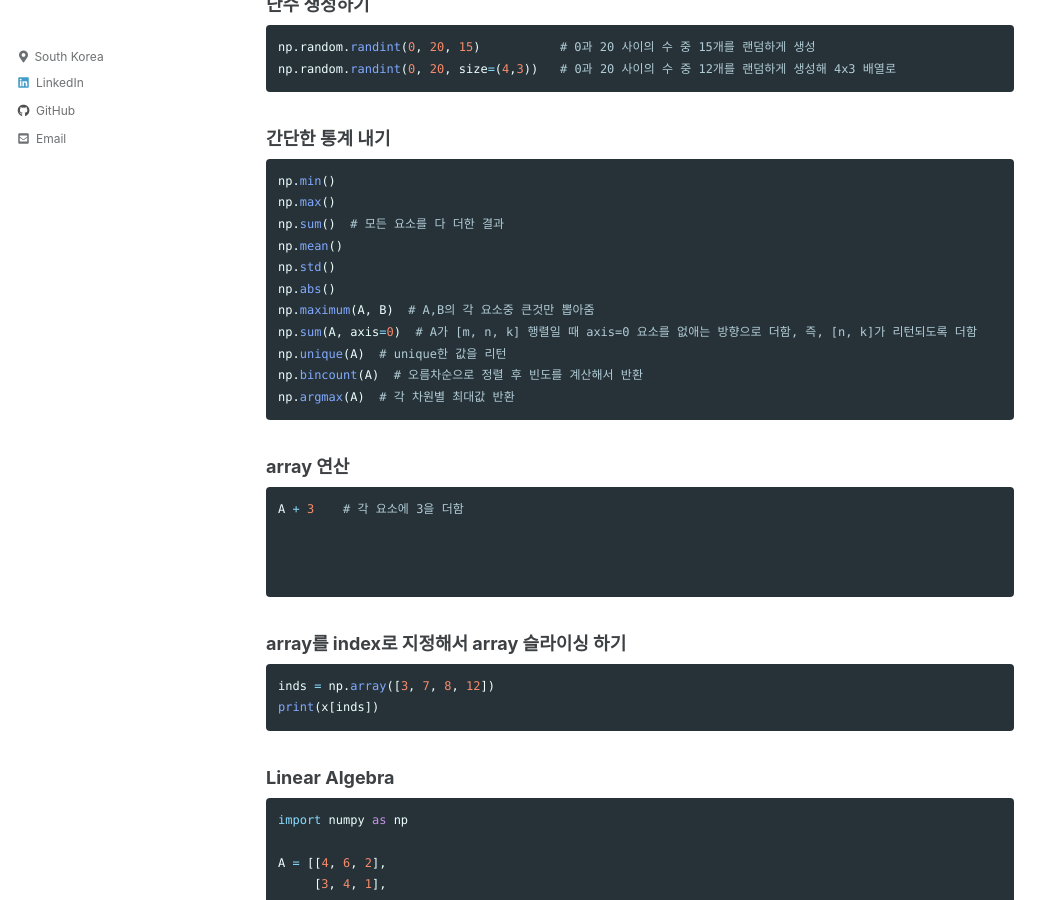
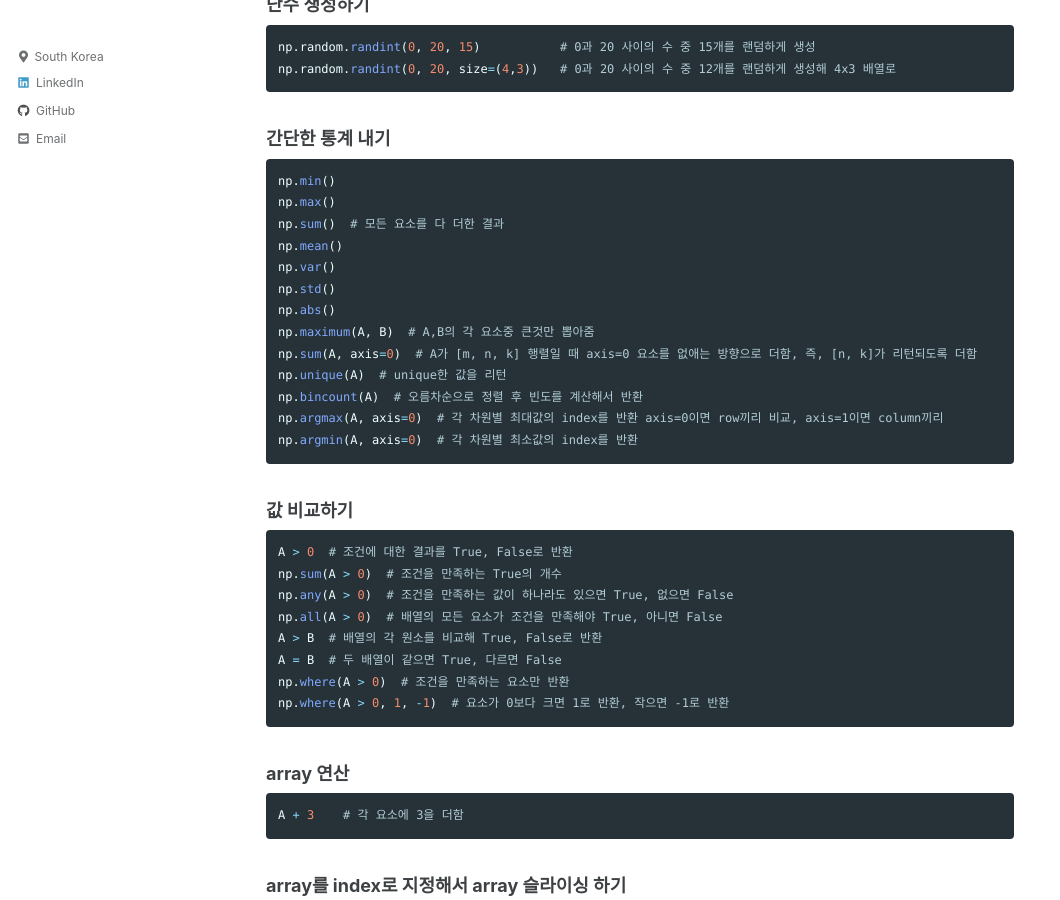
Before and after one commit to amoryoungakim/amoryoungakim.github.io, a Jekyll site: the page built from _posts/2021-04-18-how-to-use-Numpy.md, in a window 1280 px wide and 900 px high, scrolled down 2275 px. Shown: the whole window, without its empty margins (0-1060 px from the left). Built offline with Jekyll 4.4.1, drawn with Linux system fonts in a browser that asks for light colours; cached includes are drawn as plain includes; comment, search, counter and statistics services are not loaded.

Commit message:
Update 2021-04-18-how-to-use-Numpy.md

````diff
--- a/_posts/2021-04-18-how-to-use-Numpy.md
+++ b/_posts/2021-04-18-how-to-use-Numpy.md
@@ -120,22 +120,34 @@ np.min()
 np.max()
 np.sum()  # 모든 요소를 다 더한 결과
 np.mean()
+np.var()
 np.std()
 np.abs()
 np.maximum(A, B)  # A,B의 각 요소중 큰것만 뽑아줌
 np.sum(A, axis=0)  # A가 [m, n, k] 행렬일 때 axis=0 요소를 없애는 방향으로 더함, 즉, [n, k]가 리턴되도록 더함
 np.unique(A)  # unique한 값을 리턴
 np.bincount(A)  # 오름차순으로 정렬 후 빈도를 계산해서 반환
-np.argmax(A)  # 각 차원별 최대값 반환
+np.argmax(A, axis=0)  # 각 차원별 최대값의 index를 반환 axis=0이면 row끼리 비교, axis=1이면 column끼리
+np.argmin(A, axis=0)  # 각 차원별 최소값의 index를 반환
+```
+
+### 값 비교하기
+
+```python
+A > 0  # 조건에 대한 결과를 True, False로 반환
+np.sum(A > 0)  # 조건을 만족하는 True의 개수
+np.any(A > 0)  # 조건을 만족하는 값이 하나라도 있으면 True, 없으면 False
+np.all(A > 0)  # 배열의 모든 요소가 조건을 만족해야 True, 아니면 False
+A > B  # 배열의 각 원소를 비교해 True, False로 반환
+A = B  # 두 배열이 같으면 True, 다르면 False
+np.where(A > 0)  # 조건을 만족하는 요소만 반환
+np.where(A > 0, 1, -1)  # 요소가 0보다 크면 1로 반환, 작으면 -1로 반환
 ```
 
 ### array 연산
 
 ```python
 A + 3    # 각 요소에 3을 더함
-
-
-
 ```
 
 ### array를 index로 지정해서 array 슬라이싱 하기
@@ -161,7 +173,6 @@ Ainv = np.linalg.inv(A)
 r = np.linalg.solve(A, s)
 ```
 
-
 ### 딕셔너리를 생성하는 여러가지 방법
 
 ```python
````
